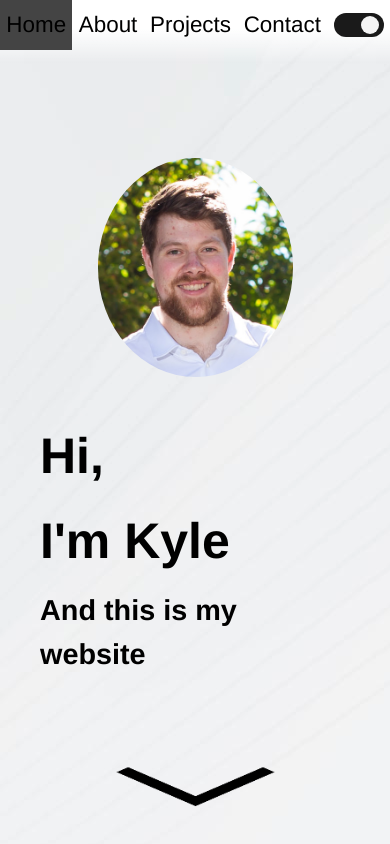
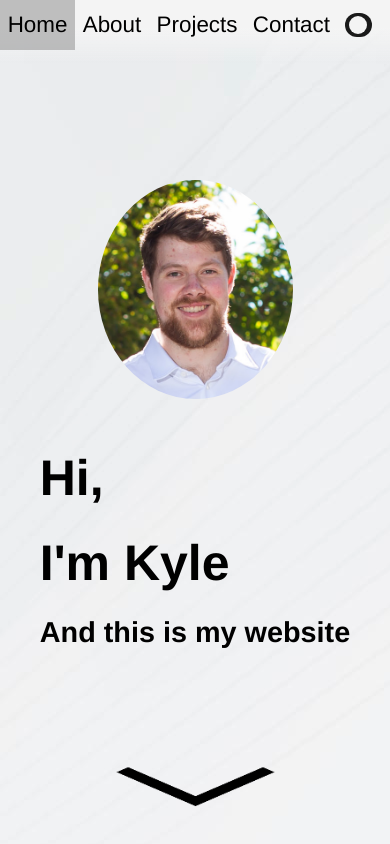
Before and after one commit to KyleCathers/Portfolio, a React (Vite) app: page / in a window 390 px wide. Shown: the top 844 px of the page. Built offline with nearby package versions, Linux system fonts and the light colour scheme.

Commit message:
fix down arrow on resize & button colors

```diff
--- a/src/App.jsx
+++ b/src/App.jsx
@@ -7,9 +7,6 @@ import Home from './Home.jsx'
 import About from './About.jsx'
 import Projects from './Projects.jsx'
 import Contact from './Contact.jsx'
-
-// next to do: add props (?) containing scroll var data to all components (except header)
-//  remove home page down arrow when scroll var != 0
 
 function App() {
 
--- a/src/Home.jsx
+++ b/src/Home.jsx
@@ -1,9 +1,10 @@
+import { useState } from 'react';
+
 function Home({scrollVal, themeState, background, boxShadow}) {
     const styleDownArrow = {
         opacity: Math.max(0, 100 - 100*scrollVal/20)/100,
         display: (scrollVal >= 20) ? "none" : "block"
     }
-
 
     return (
         <section style={{background, boxShadow}} className="home-container">
--- a/src/index.css
+++ b/src/index.css
@@ -10,7 +10,7 @@
   -moz-osx-font-smoothing: grayscale;
   -webkit-text-size-adjust: 100%;
 
-  --theme-grey: #444444;
+  --theme-grey: #969696;
   --theme-dark: #1a1a1a;
   --theme-light: #f4f4f4;
   --scroller-width: 700px;
@@ -66,7 +66,7 @@ a {
   max-width: var(--scroller-width);
   background-color: transparent;
   position: relative;
-
+  min-width: 280px;
 }
 
 .home-container,
@@ -91,8 +91,6 @@ a {
   max-width: var(--scroller-width);
   z-index: 3;
   opacity: 1;
-  background-color: transparent;
-  margin-bottom: 20px;
 }
 
 .header button {
@@ -107,7 +105,7 @@ a {
   background-color: inherit;
   cursor: pointer;
   transition: background-color 0.25s;
-  padding: 10px 0px 10px 0px;
+  padding: 10px 5px 10px 5px;
 }
 
 .header button img {
@@ -116,7 +114,7 @@ a {
 }
 
 .header-button:hover {
-  background-color: var(--theme-grey);
+  background-color: rgba(136, 136, 136, 0.5);
 }
 
 /*              home component             */
@@ -177,6 +175,7 @@ a {
   animation-iteration-count: infinite;
   animation-direction: alternate;
   cursor: pointer;
+  z-index: 2;
 }
 
 @keyframes wiggle-button {
@@ -262,6 +261,10 @@ a {
   padding-left: 20px;
 }
 
+.github.contact a img {
+  width: 50px;
+}
+
 form {
   display: flex;
   flex-direction: column;
@@ -275,6 +278,11 @@ form {
   flex-direction: column;
   align-items: flex-start;
   gap: 5px;
+}
+
+.form-row label {
+  font-size: 1.2rem;
+  font-weight: bold;
 }
 
 input {
@@ -299,14 +307,18 @@ form button,
   width: 110px;
   height: 40px;
   white-space: nowrap;
+  transition: transform 0.1s linear;
 }
 
 form button {
   margin-top: 10px;
+  margin-left: 5px;
 }
 
+.project-button:hover,
 form button:hover {
   background-color: var(--theme-grey);
+  transform: scale(1.05);
 }
 
 /*                     toggle button                */
@@ -346,7 +358,7 @@ form button:hover {
   width: 18px;
   height: 18px;
   border-radius: 50%;
-  box-shadow: inset 7px -4px 0px 0px var(--theme-grey);
+  box-shadow: inset 7px -4px 0px 0px var(--theme-dark);
   background-color: var(--theme-light);
   transition: 0.3s;
 }
@@ -356,6 +368,8 @@ form button:hover {
   background-color: var(--theme-light);
   box-shadow: none;
 }
+
+/*               end of toggle button                    */
 
 .fade {
   position: fixed;
@@ -367,13 +381,13 @@ form button:hover {
 }
 
 .light {
-  background: linear-gradient(0deg, rgba(255,255,255,0) 0%,
-                rgba(255,255,255,0) 10%, rgba(255,255,255,1) 60%);
+  background: linear-gradient(0deg, rgba(244, 244, 244, 0) 0%,
+                rgba(244, 244, 244, 0) 10%, rgba(244,244,244,1) 60%);
 }
 
 .dark {
-  background: linear-gradient(0deg, rgba(255,255,255,0) 0%,
-                rgba(0,0,0,0) 10%, rgba(0,0,0,1) 60%);
+  background: linear-gradient(0deg, rgba(14,14,14,0) 0%,
+                rgba(14, 14, 14, 0) 10%, rgba(14,14,14,1) 60%);
 }
 
 /*   Projects section    */
@@ -390,7 +404,8 @@ form button:hover {
 }
 
 .project-gif {
-  width: clamp(300px, 85%, 600px);
+  width: 85%;
+  max-width: 600px;
   height: auto;
   margin-bottom: 20px;
 }
@@ -431,3 +446,69 @@ textarea {
 .project-description {
   padding-left: 10px;
 }
+
+@media (max-width: 470px) {
+  .theme-button label {
+    width: 40px;
+  }
+
+  .theme-button {
+    margin-right: 10px;
+  }
+
+  .slider {
+    width: 40px;
+  }
+
+  .theme-button input:checked ~ .slider::before {
+    transform: translateX(10px);
+  }
+
+  .home-container,
+  .about-container,
+  .projects-container,
+  .contact-container {
+    padding: 50px 10px 60px 10px;
+  }
+
+  textarea {
+    width: 90%;
+  }
+}
+
+
+@media (max-width: 400px) {
+  .header button {
+    padding: 10px 0px 10px 0px;
+  }
+
+
+  .theme-button label {
+    width: 27px;
+    margin-right: 0px;
+  }
+
+  .slider {
+    width: 27px;
+  }
+
+  .slider::before {
+    left: 4px;
+  }
+
+  .theme-button input:checked ~ .slider::before {
+    transform: translateX(0px);
+  }
+}
+
+@media (max-width: 350px) {
+  .header button {
+    font-size: 1.2rem;
+  }
+}
+
+@media (max-height: 720px) {
+  .down-arrow {
+    display: none;
+  }
+}
```
